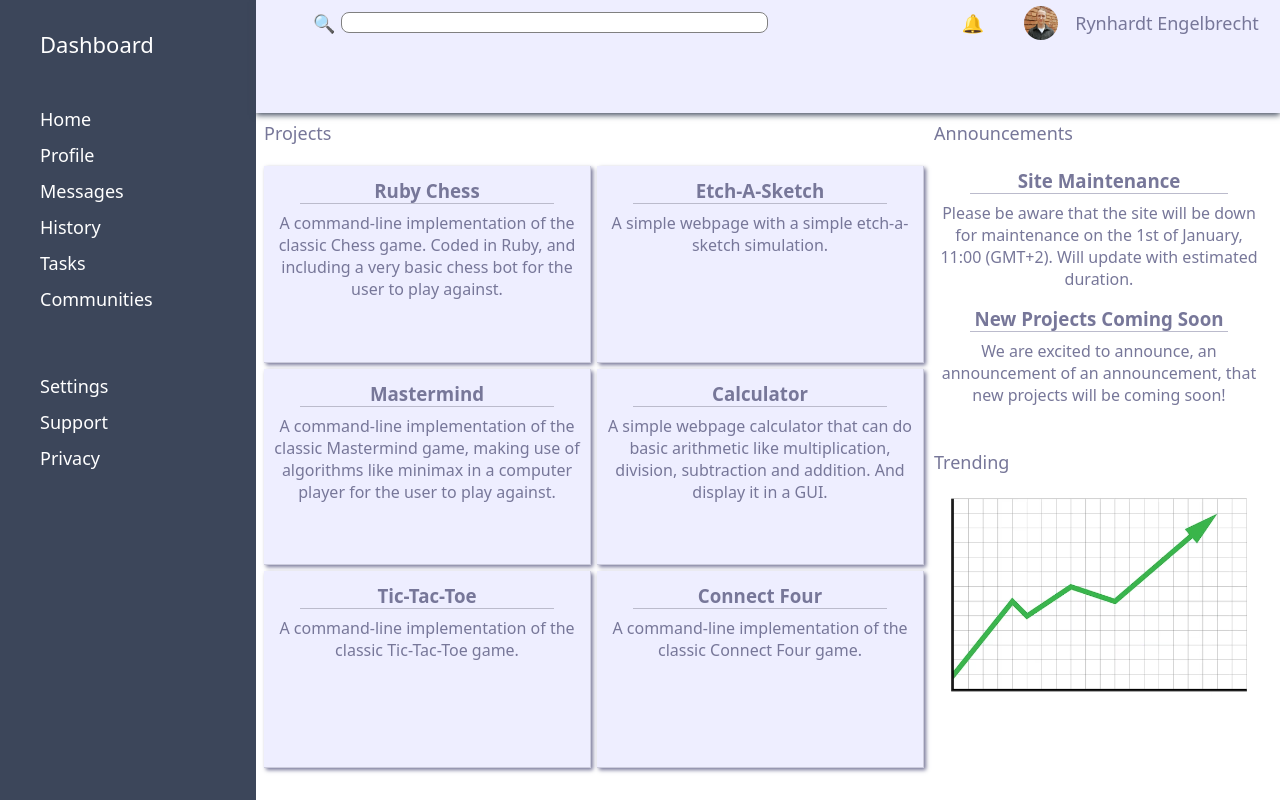
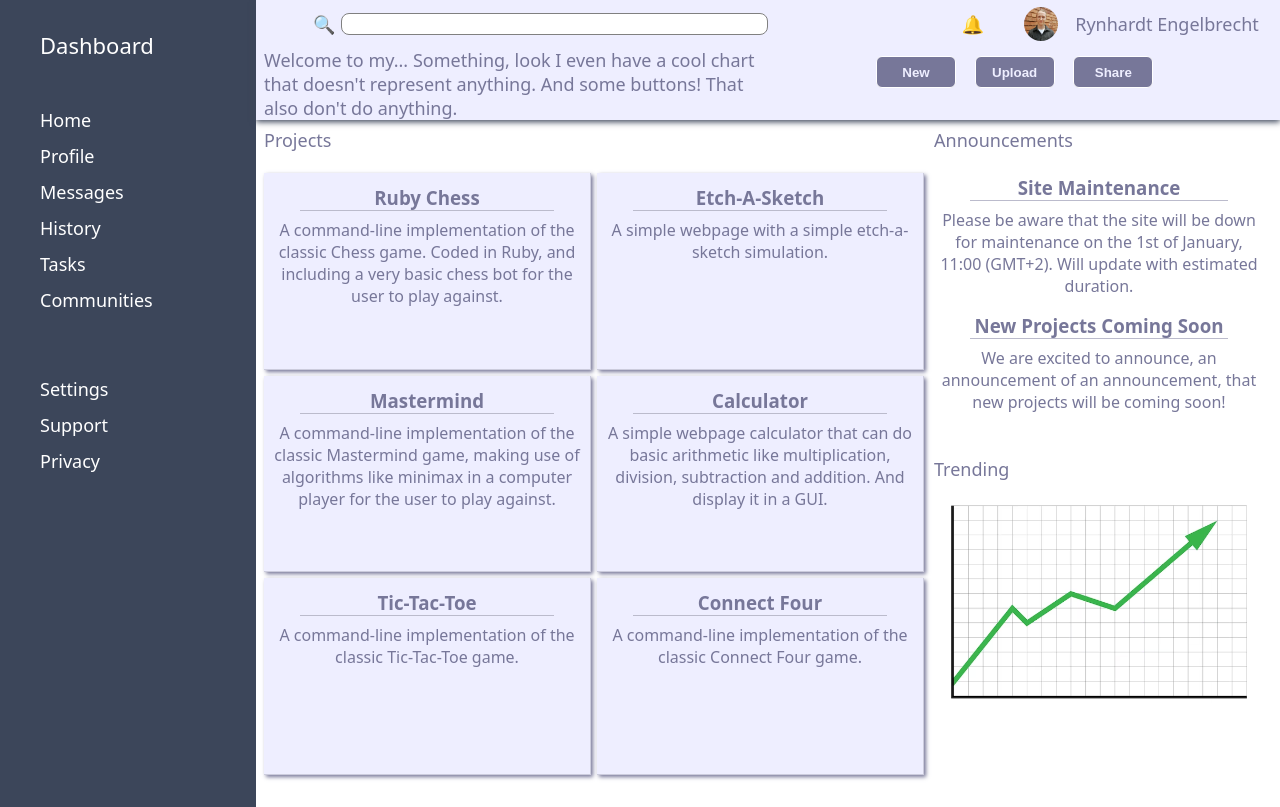
Before and after one commit to rynhardt-engelbrecht/top_admin_dashboard, a plain HTML site: page index.html in a window 1280 px wide. Drawn offline with Linux system fonts and the light colour scheme.

Commit message:
feat: finalize styling

```diff
--- a/index.html
+++ b/index.html
@@ -48,11 +48,19 @@
       </div>
 
       <div class="user-welcome">
-
+        Welcome to my... Something, look I even have a cool chart that doesn't represent anything. And some buttons! That also don't do anything.
       </div>
 
       <div class="user-actions">
-
+        <button>
+          New
+        </button>
+        <button>
+          Upload
+        </button>
+        <button>
+          Share
+        </button>
       </div>
     </div>
 
--- a/style.css
+++ b/style.css
@@ -16,6 +16,7 @@ body {
 }
 
 .header {
+  color: #779;
   background-color: #EEF;
   box-shadow: 0px 2px 6px rgb(60, 70, 90);
 
@@ -71,10 +72,6 @@ body {
   border-radius: 50%;
 }
 
-.header .options .user-name {
-  color: #779;
-}
-
 .header .options .bell-icon {
   text-align: center;
 
@@ -83,10 +80,36 @@ body {
 
 .header .user-welcome {
   grid-column: 1 / 4;
+
+  display: flex;
+  justify-content: flex-start;
+  align-items: center;
+
+  padding-left: 8px;
 }
 
 .header .user-actions {
   grid-column: 4 / 7;
+
+  display: grid;
+  grid-template-columns: repeat(3, 1fr);
+  padding: 8px 108px;
+}
+
+.header .user-actions button {
+  width: 80px;
+  height: 32px;
+
+  background-color: #779;
+  color: #EEF;
+  border: 1px solid white;
+  border-radius: 6px;
+
+  font-weight: 800;
+}
+
+.header .user-actions button:hover {
+  cursor: pointer;
 }
 
 .sidebar {
```
